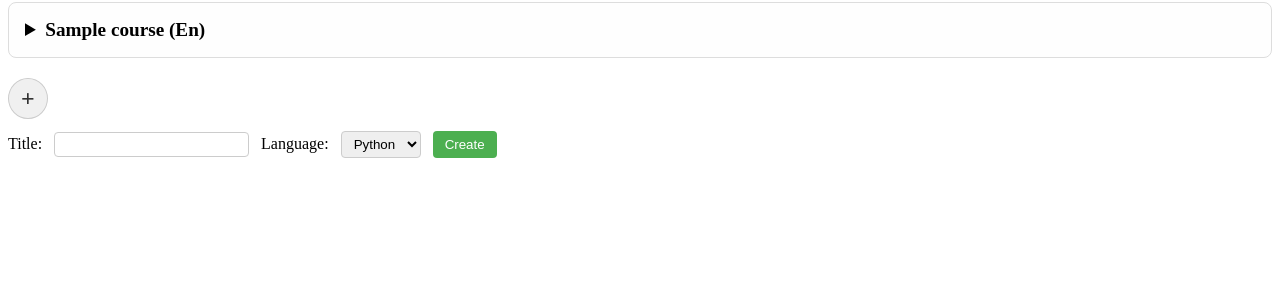
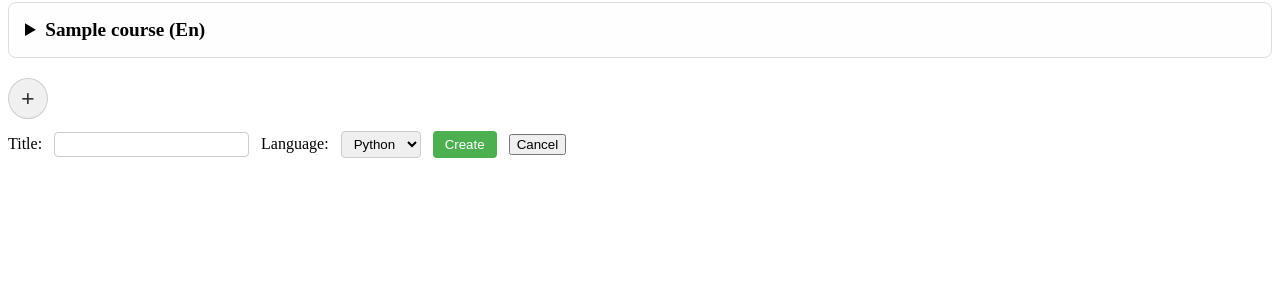
Before and after one commit to 02fentym/cody_crush, a Django app: template base/templates/base/teacher_home.html in a window 1280 px wide, after a click that opens the changed part. Shown: the part 156-456 px from the top of the page. Run offline with Django 5.2, Linux system fonts and the light colour scheme; the template is opened without the code that fills it: most values are stand-ins (such as "Sample title", 1, 10 or a date in 2020); some libraries are stand-ins or nearby versions.

Commit message:
Add inline cancel button to course creation form using JavaScript toggle implemented

```diff
--- a/base/templates/base/teacher_home.html
+++ b/base/templates/base/teacher_home.html
@@ -71,6 +71,7 @@
             style="padding: 6px 12px; background-color: #4CAF50; color: white; border: none; border-radius: 4px; cursor: pointer;">
             Create
         </button>
+        <button type="button" onclick="this.closest('details').removeAttribute('open')">Cancel</button>
     </form>
 
 </details>
```
Also changed, not shown: db.sqlite3.
